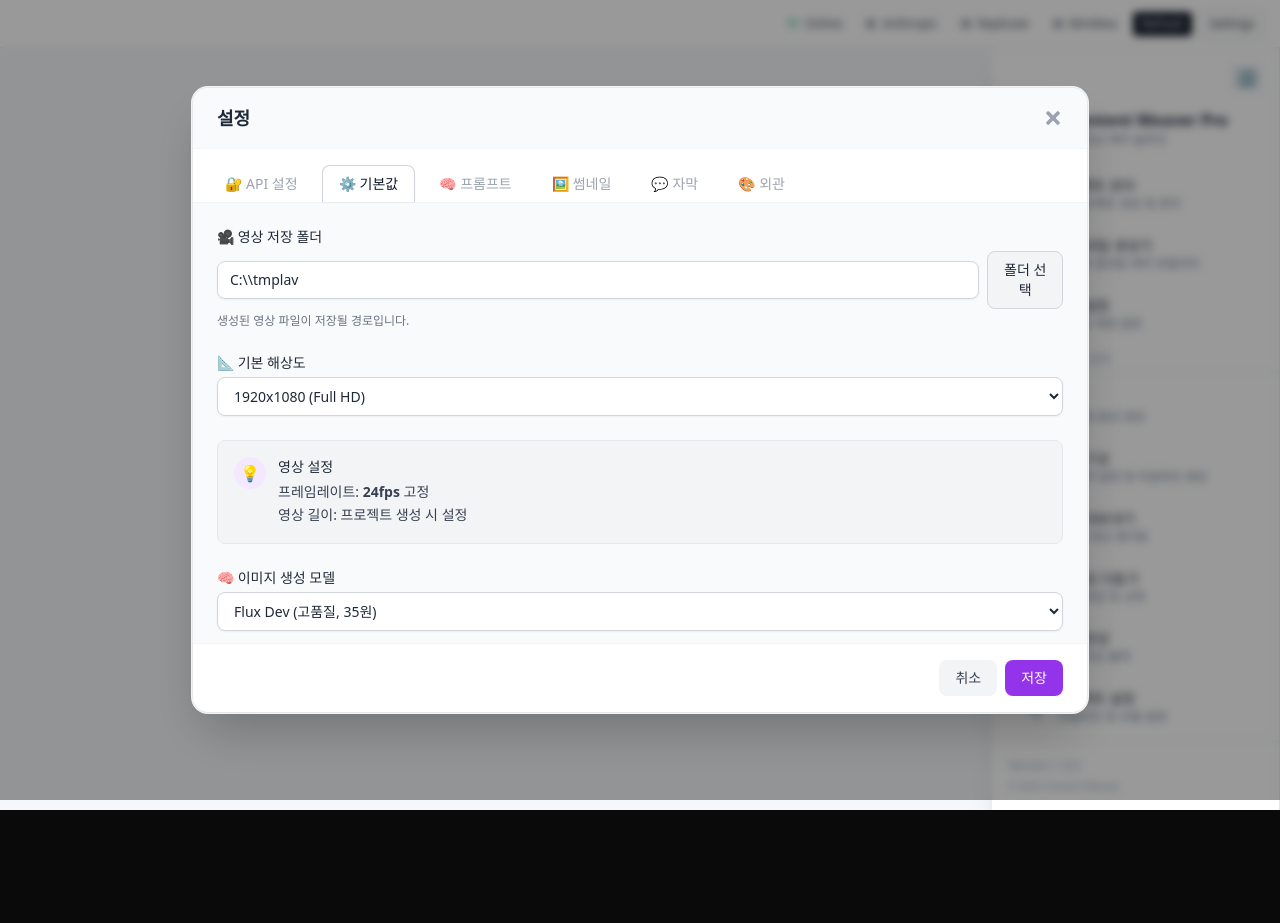
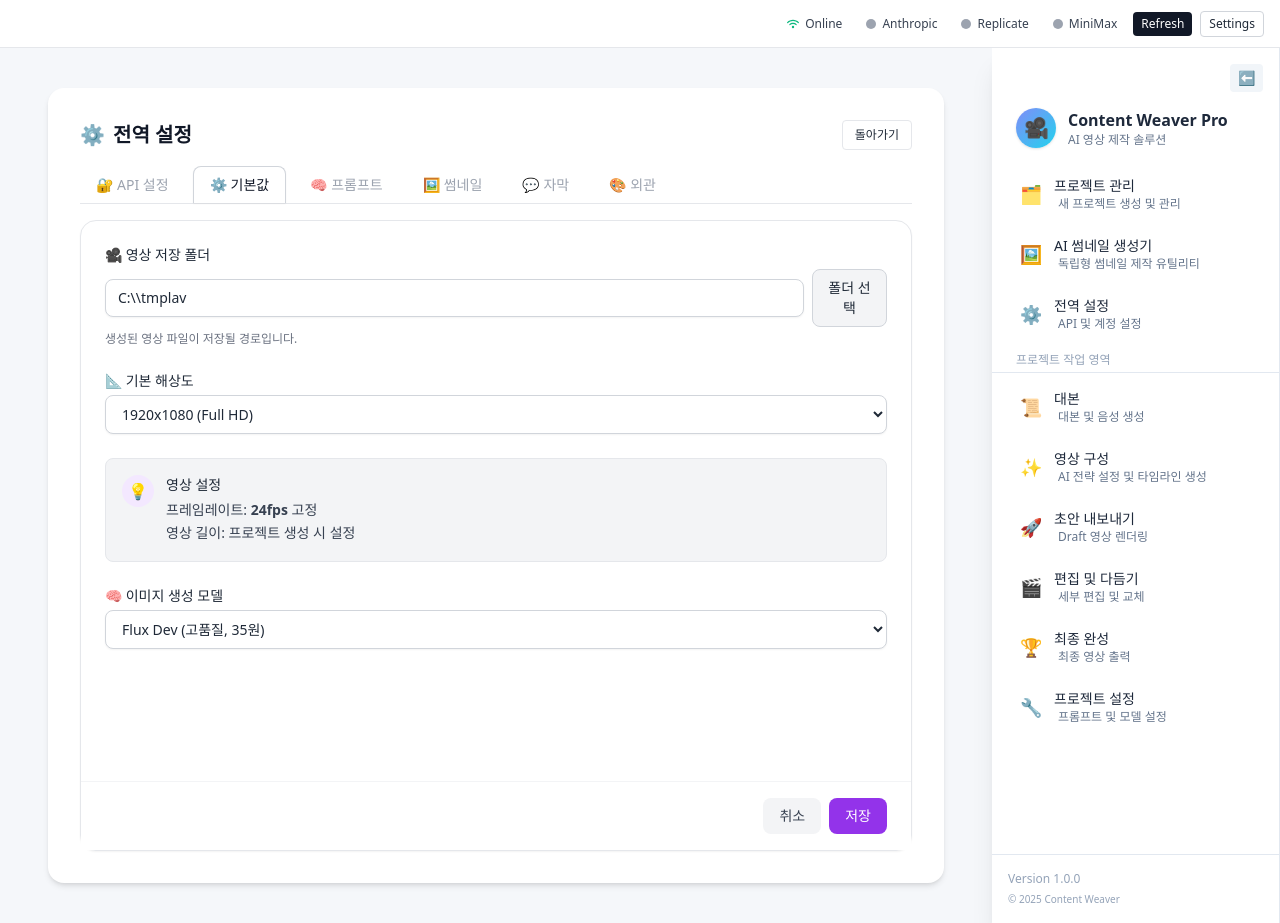
Before and after one commit to insm007-wq/weaver-pro, a React (Vite) app: page / in a window 1280 px wide. Both pictures are taken after a click on the button "Settings". Before the commit the page ends 810 px from the top, so only its background shows below. Built offline with nearby package versions, Linux system fonts and the light colour scheme.

Commit message:
셋팅차 다이얼 제거

```diff
--- a/src/App.jsx
+++ b/src/App.jsx
@@ -1,9 +1,10 @@
+// src/App.jsx
 import { useCallback, useMemo, useState, Suspense, lazy } from "react";
 
 // ✅ 코드 스플리팅: 초기 로드 가벼움
 const Sidebar = lazy(() => import("./components/Sidebar"));
 const ProjectInit = lazy(() => import("./components/ProjectInit"));
-const SettingsDialog = lazy(() => import("./components/SettngsDialog"));
+const SettingsPage = lazy(() => import("./components/SettingsPage"));
 const HeaderBar = lazy(() => import("./components/HeaderBar"));
 const ThumbnailGenerator = lazy(() =>
   import("./components/ThumbnailGenerator")
@@ -26,7 +27,7 @@ function Spinner({ label = "Loading..." }) {
 
 export default function App() {
   const [projectName, setProjectName] = useState(null);
-  const [currentPage, setCurrentPage] = useState(null); // null: 초기 진입
+  const [currentPage, setCurrentPage] = useState(null);
 
   /** ✅ 프로젝트 생성 → 즉시 script로 이동 */
   const handleCreateProject = useCallback((name) => {
@@ -41,12 +42,6 @@ export default function App() {
 
   const handleOpenSettings = useCallback(() => {
     setCurrentPage("settings");
-  }, []);
-
-  const handleCloseSettings = useCallback(() => {
-    setCurrentPage(null);
-    // 건강 상태 리프레시 이벤트
-    window.dispatchEvent(new CustomEvent("health:refresh"));
   }, []);
 
   /** ✅ 초기 화면/접근 가능 여부 계산 메모 */
@@ -86,8 +81,8 @@ export default function App() {
         );
 
       case "settings":
-        // 설정은 오버레이로 띄우므로 본문 비움
-        return null;
+        // ⬅️ 설정을 “전체 화면 페이지”로 렌더
+        return <SettingsPage onBack={() => setCurrentPage(null)} />;
 
       default:
         // 기본 대시 카드 (프로젝트 있는 경우만)
@@ -125,13 +120,6 @@ export default function App() {
           <Sidebar onSelectMenu={handleSelectMenu} />
         </Suspense>
       </div>
-
-      {/* 설정 다이얼로그 (오버레이) */}
-      {currentPage === "settings" && (
-        <Suspense fallback={<Spinner label="Loading settings..." />}>
-          <SettingsDialog onClose={handleCloseSettings} />
-        </Suspense>
-      )}
     </div>
   );
 }
--- a/src/components/ScriptVoiceGenerator.jsx
+++ b/src/components/ScriptVoiceGenerator.jsx
@@ -1,5 +1,5 @@
 // src/components/ScriptVoiceGenerator.jsx
-import { useMemo, useRef, useState } from "react";
+import { useMemo, useRef, useState, useLayoutEffect } from "react";
 
 const DUR_OPTIONS = [1, 3, 5, 7, 10, 15];
 const MAX_SCENE_OPTIONS = [6, 8, 10, 12, 15, 20];
@@ -51,6 +51,16 @@ export default function ScriptVoiceGenerator() {
 
   const [doc, setDoc] = useState(null);
   const [error, setError] = useState("");
+
+  // ✅ 폭 고정(썸네일 생성기와 동일)
+  const containerRef = useRef(null);
+  const [fixedWidthPx, setFixedWidthPx] = useState(null);
+  useLayoutEffect(() => {
+    if (!fixedWidthPx && containerRef.current) {
+      const px = Math.round(containerRef.current.getBoundingClientRect().width);
+      if (px > 0) setFixedWidthPx(px);
+    }
+  }, [fixedWidthPx]);
 
   const voices = useMemo(
     () => VOICES_BY_ENGINE[form.ttsEngine] || [],
@@ -211,8 +221,23 @@ export default function ScriptVoiceGenerator() {
     (activeTab === "import" && doc);
 
   return (
-    // ✅ 썸네일 페이지와 동일한 “흰 카드” 래퍼
-    <div className="max-w-4xl mx-auto p-8 bg-white rounded-2xl shadow-2xl border border-slate-200">
+    // ✅ 썸네일 생성기와 동일한 흰 카드 + 고정폭 래퍼
+    <div
+      ref={containerRef}
+      className="max-w-4xl mx-auto p-8 bg-white rounded-2xl shadow-md"
+      style={
+        fixedWidthPx
+          ? {
+              width: `${fixedWidthPx}px`,
+              minWidth: `${fixedWidthPx}px`,
+              maxWidth: `${fixedWidthPx}px`,
+              flex: `0 0 ${fixedWidthPx}px`,
+              boxSizing: "border-box",
+              scrollbarGutter: "stable both-edges",
+            }
+          : { scrollbarGutter: "stable both-edges" }
+      }
+    >
       {/* 헤더 (non-sticky) */}
       <div className="flex items-center justify-between mb-4">
         <div className="flex items-center gap-3">
--- /dev/null
+++ b/src/components/SettingsPage.jsx
@@ -0,0 +1,110 @@
+// src/components/SettingsPage.jsx
+import { useState, Suspense, lazy, useRef, useLayoutEffect } from "react";
+
+// 탭 컴포넌트 lazy-load (기존 탭 그대로 재사용)
+const DefaultsTab = lazy(() => import("./settings/tabs/DefaultsTab"));
+const ApiTab = lazy(() => import("./settings/tabs/ApiTab"));
+const PromptTab = lazy(() => import("./settings/tabs/PromptTab"));
+const ThumbnailTab = lazy(() => import("./settings/tabs/ThumbnailTab"));
+const SubtitleTab = lazy(() => import("./settings/tabs/SubtitleTab"));
+const AppearanceTab = lazy(() => import("./settings/tabs/AppearanceTab"));
+
+const tabs = [
+  { key: "API 설정", name: "API 설정", icon: "🔐", Comp: ApiTab },
+  { key: "기본값", name: "기본값", icon: "⚙️", Comp: DefaultsTab },
+  { key: "프롬프트", name: "프롬프트", icon: "🧠", Comp: PromptTab },
+  { key: "썸네일", name: "썸네일", icon: "🖼️", Comp: ThumbnailTab },
+  { key: "자막", name: "자막", icon: "💬", Comp: SubtitleTab },
+  { key: "외관", name: "외관", icon: "🎨", Comp: AppearanceTab },
+];
+
+export default function SettingsPage({ onBack }) {
+  const [activeTab, setActiveTab] = useState("기본값");
+  const ActiveComp = tabs.find((t) => t.key === activeTab)?.Comp ?? DefaultsTab;
+
+  // 💡 썸네일 생성기와 동일한 고정 폭 로직
+  const containerRef = useRef(null);
+  const [fixedWidthPx, setFixedWidthPx] = useState(null);
+
+  useLayoutEffect(() => {
+    if (!fixedWidthPx && containerRef.current) {
+      const px = Math.round(containerRef.current.getBoundingClientRect().width);
+      if (px > 0) setFixedWidthPx(px);
+    }
+  }, [fixedWidthPx]);
+
+  return (
+    <div
+      ref={containerRef}
+      className="max-w-4xl mx-auto p-8 bg-white rounded-2xl shadow-md"
+      style={
+        fixedWidthPx
+          ? {
+              width: `${fixedWidthPx}px`,
+              minWidth: `${fixedWidthPx}px`,
+              maxWidth: `${fixedWidthPx}px`,
+              flex: `0 0 ${fixedWidthPx}px`,
+              boxSizing: "border-box",
+              scrollbarGutter: "stable both-edges",
+            }
+          : { scrollbarGutter: "stable both-edges" }
+      }
+    >
+      {/* 헤더 (카드 내부, 썸네일 생성기와 동일한 톤) */}
+      <div className="flex items-center justify-between mb-4">
+        <h1 className="text-xl font-bold text-gray-900 flex items-center gap-2">
+          <span>⚙️</span> 전역 설정
+        </h1>
+        {onBack && (
+          <button
+            onClick={onBack}
+            className="text-xs px-3 py-1.5 rounded border hover:bg-gray-50"
+          >
+            돌아가기
+          </button>
+        )}
+      </div>
+
+      {/* 탭 바 */}
+      <div className="border-b border-gray-200 mb-4">
+        <div className="flex gap-2">
+          {tabs.map((tab) => (
+            <button
+              key={tab.key}
+              onClick={() => setActiveTab(tab.key)}
+              className={`px-4 py-2 text-sm font-medium rounded-t-lg transition-all duration-200 flex items-center gap-1
+                ${
+                  activeTab === tab.key
+                    ? "bg-white border border-b-0 border-gray-300 text-gray-900 shadow-sm"
+                    : "text-gray-400 hover:text-gray-700"
+                }`}
+            >
+              <span>{tab.icon}</span> {tab.name}
+            </button>
+          ))}
+        </div>
+      </div>
+
+      {/* 내용 패널 (카드 내부 스크롤) */}
+      <div className="rounded-2xl border border-gray-200 bg-white shadow-sm">
+        <div className="p-6 h-[560px] overflow-y-auto text-sm">
+          <Suspense
+            fallback={<div className="text-gray-500">불러오는 중…</div>}
+          >
+            <ActiveComp />
+          </Suspense>
+        </div>
+
+        {/* 푸터 */}
+        <div className="flex justify-end gap-2 px-6 py-4 border-t border-gray-100 bg-white">
+          <button className="text-sm bg-gray-100 text-gray-700 rounded-lg px-4 py-2 hover:bg-gray-200">
+            취소
+          </button>
+          <button className="text-sm bg-purple-600 text-white rounded-lg px-4 py-2 hover:bg-purple-500">
+            저장
+          </button>
+        </div>
+      </div>
+    </div>
+  );
+}
--- a/src/components/SettngsDialog.jsx
+++ /dev/null
@@ -1,82 +0,0 @@
-import { useState, Suspense, lazy } from "react";
-import { FaTimes } from "react-icons/fa";
-
-// 탭 컴포넌트 lazy-load
-const DefaultsTab = lazy(() => import("./settings/tabs/DefaultsTab"));
-const ApiTab = lazy(() => import("./settings/tabs/ApiTab"));
-const PromptTab = lazy(() => import("./settings/tabs/PromptTab"));
-const ThumbnailTab = lazy(() => import("./settings/tabs/ThumbnailTab"));
-const SubtitleTab = lazy(() => import("./settings/tabs/SubtitleTab"));
-const AppearanceTab = lazy(() => import("./settings/tabs/AppearanceTab"));
-
-const tabs = [
-  { key: "API 설정", name: "API 설정", icon: "🔐", Comp: ApiTab },
-  { key: "기본값", name: "기본값", icon: "⚙️", Comp: DefaultsTab },
-  { key: "프롬프트", name: "프롬프트", icon: "🧠", Comp: PromptTab },
-  { key: "썸네일", name: "썸네일", icon: "🖼️", Comp: ThumbnailTab },
-  { key: "자막", name: "자막", icon: "💬", Comp: SubtitleTab },
-  { key: "외관", name: "외관", icon: "🎨", Comp: AppearanceTab },
-];
-
-export default function SettingsDialog({ onClose }) {
-  const [activeTab, setActiveTab] = useState("기본값");
-
-  const ActiveComp = tabs.find((t) => t.key === activeTab)?.Comp ?? DefaultsTab;
-
-  return (
-    <div className="fixed inset-0 bg-black/40 backdrop-blur-sm flex items-center justify-center z-50">
-      <div className="bg-white text-gray-800 w-full max-w-4xl rounded-2xl shadow-2xl border border-gray-200 ring-1 ring-gray-100 overflow-hidden">
-        {/* Header */}
-        <div className="flex items-center justify-between px-6 py-4 border-b border-gray-100 bg-gray-50">
-          <h2 className="text-lg font-semibold">설정</h2>
-          <button
-            onClick={onClose}
-            className="text-gray-400 hover:text-gray-700 text-xl"
-          >
-            <FaTimes />
-          </button>
-        </div>
-
-        {/* Tabs */}
-        <div className="flex px-4 pt-4 gap-2 border-b border-gray-100 bg-white">
-          {tabs.map((tab) => (
-            <button
-              key={tab.key}
-              onClick={() => setActiveTab(tab.key)}
-              className={`px-4 py-2 text-sm font-medium rounded-t-lg transition-all duration-200 flex items-center gap-1
-              ${
-                activeTab === tab.key
-                  ? "bg-white border border-b-0 border-gray-300 text-gray-900 shadow-sm"
-                  : "text-gray-400 hover:text-gray-700"
-              }`}
-            >
-              <span>{tab.icon}</span> {tab.name}
-            </button>
-          ))}
-        </div>
-
-        {/* Content */}
-        <div className="p-6 h-[440px] overflow-y-auto bg-gray-50 text-sm">
-          <Suspense
-            fallback={<div className="text-gray-500">불러오는 중…</div>}
-          >
-            <ActiveComp />
-          </Suspense>
-        </div>
-
-        {/* Footer */}
-        <div className="flex justify-end px-6 py-4 border-t border-gray-100 bg-white">
-          <button
-            onClick={onClose}
-            className="text-sm bg-gray-100 text-gray-700 rounded-lg px-4 py-2 mr-2 hover:bg-gray-200"
-          >
-            취소
-          </button>
-          <button className="text-sm bg-purple-600 text-white rounded-lg px-4 py-2 hover:bg-purple-500">
-            저장
-          </button>
-        </div>
-      </div>
-    </div>
-  );
-}
```
